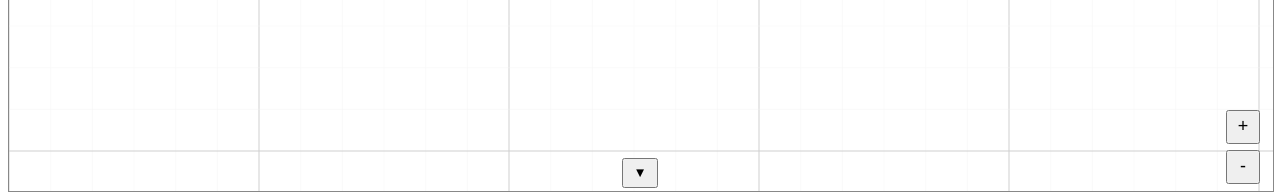
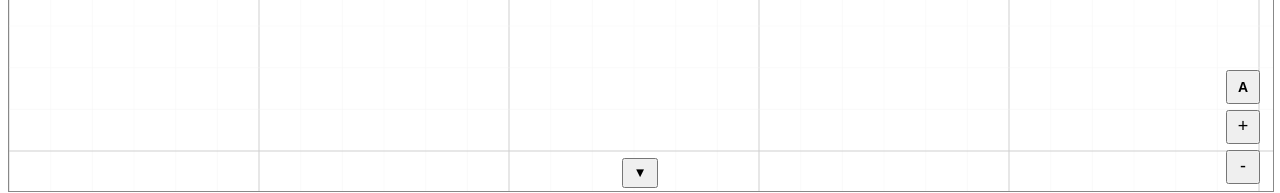
Before and after one commit to michaelfdickey/motorcycle_dynamics_v3, a React (Vite) app in the folder frontend/: page / in a window 1280 px wide. Shown: the part 877-1070 px from the top of the page. Built offline with nearby package versions, Linux system fonts and the light colour scheme.

Commit message:
working on grid and snapping

```diff
--- a/frontend/src/App.tsx
+++ b/frontend/src/App.tsx
@@ -142,6 +142,105 @@ export const App: React.FC = () => {
       const massStatus = unitSystem === 'IPS' ? `${newMass.value} lbm` : `${newMass.value} kg`;
       setStatus(`Mass ${massId} (${massStatus} ~10kg physical) attached to ${id}`);
     }
+  };
+
+  // Zoom at cursor maintaining world point and scale continuity across grid level changes
+  const zoomAtCursor = (factor: number, screenX: number, screenY: number) => {
+    const TARGET_MAJOR_PX = 250;
+    const oldMajor = unitSystem === 'IPS' ? gridSpacing : gridSpacing * 5;
+    const oldZoom = zoomScale;
+    const oldScale = oldMajor > 0 ? (TARGET_MAJOR_PX * oldZoom) / oldMajor : 1; // pixels per unit
+    const worldX = screenX / oldScale + panX;
+    const worldY = screenY / oldScale + panY;
+
+    let newGrid = gridSpacing;
+    let newZoom = oldZoom * factor;
+    if (unitSystem === 'IPS') {
+      const levels = gridOptionsIPS.map(o => o.value);
+      const idx = levels.indexOf(gridSpacing);
+      if (newZoom >= 2.0 && idx > 0) {
+        const finer = levels[idx - 1];
+        // maintain visual scale continuity
+        newZoom = newZoom * (finer / gridSpacing);
+        newGrid = finer;
+      } else if (newZoom <= 0.5 && idx < levels.length - 1) {
+        const coarser = levels[idx + 1];
+        newZoom = newZoom * (coarser / gridSpacing);
+        newGrid = coarser;
+      }
+    }
+    // Clamp zoom
+    newZoom = Math.min(20, Math.max(0.05, newZoom));
+
+    if (newGrid !== gridSpacing) setGridSpacing(newGrid);
+    setZoomScale(newZoom);
+
+    const newMajor = unitSystem === 'IPS' ? newGrid : newGrid * 5;
+    const newScale = newMajor > 0 ? (TARGET_MAJOR_PX * newZoom) / newMajor : oldScale;
+    // Adjust pan to keep world point under cursor fixed
+    const newPanX = worldX - screenX / newScale;
+    const newPanY = worldY - screenY / newScale;
+    setPanX(newPanX);
+    setPanY(newPanY);
+  };
+
+  // Autofit nodes into viewport with padding; adjust grid spacing (IPS) to keep zoomScale moderate
+  const autoFit = () => {
+    const CANVAS_W = 1600;
+    const CANVAS_H = 1000;
+    if (!nodes.length) {
+      // Reset view
+      setPanX(0); setPanY(0); setZoomScale(1); return;
+    }
+    let minX = Infinity, maxX = -Infinity, minY = Infinity, maxY = -Infinity;
+    nodes.forEach(n => { if (n.x < minX) minX = n.x; if (n.x > maxX) maxX = n.x; if (n.y < minY) minY = n.y; if (n.y > maxY) maxY = n.y; });
+    // Handle degenerate extents
+    if (!isFinite(minX) || !isFinite(minY)) return;
+    const spanX = Math.max( maxX - minX, 0.5 );
+    const spanY = Math.max( maxY - minY, 0.5 );
+    const paddingFactor = 0.15; // 15% padding around
+    const targetWidth = spanX * (1 + paddingFactor * 2);
+    const targetHeight = spanY * (1 + paddingFactor * 2);
+    const scaleForWidth = (0.95 * CANVAS_W) / targetWidth; // 95% of canvas
+    const scaleForHeight = (0.90 * CANVAS_H) / targetHeight; // 90% vertical
+    let desiredScale = Math.min(scaleForWidth, scaleForHeight);
+    // Map desiredScale to (zoomScale, gridSpacing). We'll try to pick a grid spacing so resulting zoomScale is between 0.6 and 1.6
+    const TARGET_MAJOR_PX = 250;
+    const chooseIPS = () => {
+      const levels = gridOptionsIPS.map(o=>o.value);
+      let best = {grid: gridSpacing, zoom: 1, diff: Infinity};
+      levels.forEach(g => {
+        const major = g; // IPS major = gridSpacing
+        const z = desiredScale * major / TARGET_MAJOR_PX;
+        if (z < 0.3 || z > 3.5) return; // discard extreme
+        const diff = Math.abs(z - 1);
+        if (diff < best.diff) best = {grid: g, zoom: z, diff};
+      });
+      return best;
+    };
+    let newGrid = gridSpacing;
+    let newZoom: number;
+    if (unitSystem === 'IPS') {
+      const pick = chooseIPS();
+      newGrid = pick.grid;
+      desiredScale = (TARGET_MAJOR_PX * pick.zoom) / newGrid; // adjust if grid changed
+      newZoom = pick.zoom;
+    } else {
+      const major = gridSpacing * 5; // KMS major definition
+      newZoom = desiredScale * major / TARGET_MAJOR_PX;
+    }
+    newZoom = Math.min(20, Math.max(0.05, newZoom));
+    if (unitSystem === 'IPS' && newGrid !== gridSpacing) setGridSpacing(newGrid);
+    setZoomScale(newZoom);
+    const majorFinal = unitSystem === 'IPS' ? newGrid : newGrid * 5;
+    const scaleFinal = (TARGET_MAJOR_PX * newZoom) / majorFinal;
+    // Center model
+    const centerX = (minX + maxX) / 2;
+    const centerY = (minY + maxY) / 2;
+    const newPanX = centerX - CANVAS_W / (2 * scaleFinal);
+    const newPanY = centerY - CANVAS_H / (2 * scaleFinal);
+    setPanX(newPanX);
+    setPanY(newPanY);
   };
 
   const runSimulation = async () => {
@@ -376,38 +475,15 @@ export const App: React.FC = () => {
             zoomScale={zoomScale}
             panX={panX}
             panY={panY}
+            onPanChange={(px,py) => { setPanX(px); setPanY(py); }}
+            onZoomAtCursor={(factor, sx, sy) => zoomAtCursor(factor, sx, sy)}
           />
           {/* Overlay controls (zoom + pan) */}
           <div style={{ pointerEvents:'none' }}>
             <div style={{ position:'absolute', bottom:12, right:12, display:'flex', flexDirection:'column', gap:6, pointerEvents:'auto' }}>
-              <button aria-label="Zoom In" style={{ width:34, height:34, fontSize:18 }} onClick={() => {
-                setZoomScale(z => {
-                  let nz = z * 1.2;
-                  if (unitSystem === 'IPS') {
-                    const levels = gridOptionsIPS.map(o=>o.value);
-                    const idx = levels.indexOf(gridSpacing);
-                    if (idx > 0) {
-                      const finer = levels[idx-1];
-                      if (nz >= 2.0) { setGridSpacing(finer); nz = 1; }
-                    }
-                  }
-                  return Math.min(nz, 20);
-                });
-              }}>+</button>
-              <button aria-label="Zoom Out" style={{ width:34, height:34, fontSize:18 }} onClick={() => {
-                setZoomScale(z => {
-                  let nz = z / 1.2;
-                  if (unitSystem === 'IPS') {
-                    const levels = gridOptionsIPS.map(o=>o.value);
-                    const idx = levels.indexOf(gridSpacing);
-                    if (idx < levels.length -1) {
-                      const coarser = levels[idx+1];
-                      if (nz <= 0.5) { setGridSpacing(coarser); nz = 1; }
-                    }
-                  }
-                  return Math.max(nz, 0.05);
-                });
-              }}>-</button>
+              <button aria-label="Autofit" title="Autofit (A)" style={{ width:34, height:34, fontSize:14, fontWeight:600 }} onClick={() => autoFit()}>A</button>
+              <button aria-label="Zoom In" style={{ width:34, height:34, fontSize:18 }} onClick={() => zoomAtCursor(1.2, 800, 500)}>+</button>
+              <button aria-label="Zoom Out" style={{ width:34, height:34, fontSize:18 }} onClick={() => zoomAtCursor(1/1.2, 800, 500)}>-</button>
             </div>
             {/* Pan buttons */}
             {(() => {
--- a/frontend/src/components/FrameCanvas.tsx
+++ b/frontend/src/components/FrameCanvas.tsx
@@ -21,13 +21,29 @@ interface Props {
   zoomScale?: number;
   panX?: number;
   panY?: number;
+  onPanChange?: (px: number, py: number) => void;
+  onZoomAtCursor?: (factor: number, screenX: number, screenY: number, rect: DOMRect, deltaY: number) => void;
 }
 
 const DISP_SCALE = 200; // exaggeration factor for displacement visualization
 
-export const FrameCanvas: React.FC<Props> = ({ nodes, beams, result, mode, pendingBeamStart, supports, masses, unitSystem = 'KMS', onAddNode, onNodeClick, onDeleteBeam, showGrid = false, gridSpacing = 50, snapMode = 'free', setStatus, zoomScale = 1, panX = 0, panY = 0 }) => {
+export const FrameCanvas: React.FC<Props> = ({ nodes, beams, result, mode, pendingBeamStart, supports, masses, unitSystem = 'KMS', onAddNode, onNodeClick, onDeleteBeam, showGrid = false, gridSpacing = 50, snapMode = 'free', setStatus, zoomScale = 1, panX = 0, panY = 0, onPanChange, onZoomAtCursor }) => {
   const svgRef = useRef<SVGSVGElement | null>(null);
   const [hoverPoint, setHoverPoint] = React.useState<{x:number,y:number}|null>(null);
+  const [panning, setPanning] = React.useState(false);
+  const panStartRef = React.useRef<{clientX:number; clientY:number; panX:number; panY:number} | null>(null);
+  const spaceDownRef = React.useRef(false);
+
+  // Track spacebar globally for space-drag panning
+  React.useEffect(() => {
+    const keyDown = (e: KeyboardEvent) => {
+      if (e.code === 'Space') { if (!spaceDownRef.current) { spaceDownRef.current = true; e.preventDefault(); } }
+    };
+    const keyUp = (e: KeyboardEvent) => { if (e.code === 'Space') { spaceDownRef.current = false; } };
+    window.addEventListener('keydown', keyDown, { passive: false });
+    window.addEventListener('keyup', keyUp);
+    return () => { window.removeEventListener('keydown', keyDown); window.removeEventListener('keyup', keyUp); };
+  }, []);
 
   // Dynamic scale so that one major grid spacing maps to a target pixel length.
   const TARGET_MAJOR_PX = 250; // desired pixel width of one major spacing (baseline)
@@ -73,7 +89,35 @@ export const FrameCanvas: React.FC<Props> = ({ nodes, beams, result, mode, pendi
     return {x,y, step};
   };
 
+  const beginPan = (e: React.MouseEvent) => {
+    if (!svgRef.current || !(e.button === 1 || (e.button === 0 && spaceDownRef.current))) return false;
+    e.preventDefault();
+    const rect = svgRef.current.getBoundingClientRect();
+    panStartRef.current = { clientX: e.clientX, clientY: e.clientY, panX, panY };
+    setPanning(true);
+    return true;
+  };
+
+  const handleMouseDown = (e: React.MouseEvent) => {
+    if (beginPan(e)) return; // don't start node add
+    // Otherwise proceed normally (e.g., node add handled by click)
+  };
+
+  const handleMouseMovePan = (e: React.MouseEvent) => {
+    if (!panning || !panStartRef.current || !onPanChange) return;
+    const { clientX, clientY, panX: startX, panY: startY } = panStartRef.current;
+    const dxScreen = e.clientX - clientX;
+    const dyScreen = e.clientY - clientY;
+    const dxModel = dxScreen / SCALE;
+    const dyModel = dyScreen / SCALE;
+    // Drag direction: moving mouse right should move content with cursor (paper grab)
+    onPanChange(startX - dxModel, startY - dyModel);
+  };
+
+  const endPan = () => { setPanning(false); panStartRef.current = null; };
+
   const handleClick = (e: React.MouseEvent) => {
+    if (panning) return; // suppress click action after pan
     if (mode !== 'node') return; // only add nodes in node mode
     if (!svgRef.current) return;
     const {x,y,step} = snapCoords(e.clientX, e.clientY, e.altKey);
@@ -101,60 +145,70 @@ export const FrameCanvas: React.FC<Props> = ({ nodes, beams, result, mode, pendi
       ref={svgRef}
   width={1600}
   height={1000}
-      style={{ border: '1px solid #888', background: '#fff', maxWidth: '100%', height: 'auto' }}
+      style={{ border: '1px solid #888', background: '#fff', maxWidth: '100%', height: 'auto', cursor: panning ? 'grabbing' : (spaceDownRef.current ? 'grab' : 'default') }}
       onClick={handleClick}
-      onMouseMove={handleMouseMove}
-      onMouseLeave={handleMouseLeave}
+      onMouseDown={handleMouseDown}
+      onMouseMove={(e) => { handleMouseMove(e); handleMouseMovePan(e); }}
+      onMouseUp={endPan}
+      onMouseLeave={() => { handleMouseLeave(); endPan(); }}
+      onWheel={(e) => {
+        if (!svgRef.current || !onZoomAtCursor) return;
+        // Prevent page scroll when zooming canvas
+        e.preventDefault();
+        const rect = svgRef.current.getBoundingClientRect();
+        const factor = e.deltaY < 0 ? 1.15 : 1/1.15;
+        onZoomAtCursor(factor, e.clientX - rect.left, e.clientY - rect.top, rect, e.deltaY);
+      }}
     >
-      <g transform={`translate(${-panX * SCALE}, ${-panY * SCALE})`}>
       {showGrid && gridSpacing > 0 && (
         <g pointerEvents="none">
           {(() => {
             const lines: JSX.Element[] = [];
-            const width = 1600; // pixel canvas width
-            const height = 1000; // pixel canvas height
+            const width = 1600; // viewport px width
+            const height = 1000; // viewport px height
             const eps = 1e-6;
-            let minor: number;
-            let major: number;
+            let minor: number; let major: number;
             if (unitSystem === 'IPS') {
-              // Selected gridSpacing is the major spacing in inches; derive minor per spec
               major = gridSpacing;
-              if (Math.abs(gridSpacing - 1) < eps) minor = 0.125;           // 1/8" subdivisions
-              else if (Math.abs(gridSpacing - 12) < eps) minor = 1;         // 1" subdivisions
-              else if (Math.abs(gridSpacing - 36) < eps) minor = 6;         // 6" subdivisions
-              else if (Math.abs(gridSpacing - 120) < eps) minor = 12;       // 1' (12")
-              else if (Math.abs(gridSpacing - 600) < eps) minor = 60;       // 5'
-              else { minor = gridSpacing / 5; }
+              if (Math.abs(gridSpacing - 1) < eps) minor = 0.125;
+              else if (Math.abs(gridSpacing - 12) < eps) minor = 1;
+              else if (Math.abs(gridSpacing - 36) < eps) minor = 6;
+              else if (Math.abs(gridSpacing - 120) < eps) minor = 12;
+              else if (Math.abs(gridSpacing - 600) < eps) minor = 60;
+              else minor = gridSpacing / 5;
             } else {
-              // KMS: keep previous behavior (minor=spacing, major=5x)
               minor = gridSpacing;
               major = gridSpacing * 5;
             }
-            const modelWidth = width / SCALE;
-            const modelHeight = height / SCALE;
-            // Performance safeguard: if extremely fine (e.g. 1/8"), cap lines drawn
-            const estLines = (modelWidth / minor) + (modelHeight / minor);
-            const MAX_LINES = 20000; // soft cap
+            const startX = panX;
+            const endX = panX + width / SCALE;
+            const startY = panY;
+            const endY = panY + height / SCALE;
+            const estLines = ((endX - startX) / minor) + ((endY - startY) / minor);
+            const MAX_LINES = 20000;
             let stride = 1;
-            if (estLines > MAX_LINES) {
-              stride = Math.ceil(estLines / MAX_LINES);
+            if (estLines > MAX_LINES) stride = Math.ceil(estLines / MAX_LINES);
+            const firstX = Math.floor(startX / minor) * minor;
+            const firstY = Math.floor(startY / minor) * minor;
+            let idx = 0;
+            for (let x = firstX; x <= endX + eps; x += minor) {
+              if ((idx++ % stride) !== 0) continue;
+              const isMajor = Math.abs((x / major) - Math.round(x / major)) < 1e-6;
+              const xs = (x - panX) * SCALE;
+              lines.push(<line key={'gx'+x.toFixed(5)} x1={xs} y1={0} x2={xs} y2={height} stroke={isMajor ? '#cfcfcf' : '#f3f3f3'} strokeWidth={isMajor ? 1 : 0.4} />);
             }
-            for (let xModel = 0, idx = 0; xModel <= modelWidth + eps; xModel += minor, idx++) {
-              if (idx % stride !== 0) continue;
-              const isMajor = Math.abs(xModel % major) < eps;
-              const xp = xModel * SCALE;
-              lines.push(<line key={'gx'+xModel} x1={xp} y1={0} x2={xp} y2={height} stroke={isMajor ? '#cfcfcf' : '#f3f3f3'} strokeWidth={isMajor ? 1 : 0.4} />);
-            }
-            for (let yModel = 0, idx = 0; yModel <= modelHeight + eps; yModel += minor, idx++) {
-              if (idx % stride !== 0) continue;
-              const isMajor = Math.abs(yModel % major) < eps;
-              const yp = yModel * SCALE;
-              lines.push(<line key={'gy'+yModel} x1={0} y1={yp} x2={width} y2={yp} stroke={isMajor ? '#cfcfcf' : '#f3f3f3'} strokeWidth={isMajor ? 1 : 0.4} />);
+            idx = 0;
+            for (let y = firstY; y <= endY + eps; y += minor) {
+              if ((idx++ % stride) !== 0) continue;
+              const isMajor = Math.abs((y / major) - Math.round(y / major)) < 1e-6;
+              const ys = (y - panY) * SCALE;
+              lines.push(<line key={'gy'+y.toFixed(5)} x1={0} y1={ys} x2={width} y2={ys} stroke={isMajor ? '#cfcfcf' : '#f3f3f3'} strokeWidth={isMajor ? 1 : 0.4} />);
             }
             return lines;
           })()}
         </g>
       )}
+      <g transform={`translate(${-panX * SCALE}, ${-panY * SCALE})`}>
       {/* Undeformed beams */}
   {beams.map(b => {
         const n1 = nodes.find(n => n.id === b.node_start);
@@ -264,49 +318,54 @@ export const FrameCanvas: React.FC<Props> = ({ nodes, beams, result, mode, pendi
           <text x={hoverPoint.x * SCALE + 10} y={hoverPoint.y * SCALE - 10} fontSize={10} fill="#225" stroke="#fff" strokeWidth={0.8} paintOrder="stroke">{hoverPoint.x.toFixed(2)}, {hoverPoint.y.toFixed(2)}</text>
         </g>
       )}
-      {/* Scale Indicator */}
-      {showGrid && (
-        <g transform={`translate(${(unitSystem === 'IPS' ? gridSpacing : gridSpacing * 5) * SCALE},${1000 - 40})`}>
-          {(() => {
-            // Force display length to exactly one major grid spacing so ends align with major vertical lines.
-            // IPS: major = selected gridSpacing; KMS: major = 5 * gridSpacing (our major definition in grid renderer)
+      {/* Screen-anchored scale bar aligned to major grid lines */}
+      {showGrid && (() => {
+        const width = 1600; const height = 1000; const desiredLeft = 12; const bottomOffset = 40;
         const major = unitSystem === 'IPS' ? gridSpacing : gridSpacing * 5;
-            const display = major;
-            const barPx = display * SCALE; // SCALE currently 1
-            // Build subdivisions
+        const majorPx = major * SCALE;
+        // Visible world window
+        const worldLeft = panX;
+        const worldRight = panX + width / SCALE;
+        // Find first major line >= worldLeft
+        const firstIdx = Math.ceil(worldLeft / major);
+        const lastIdx = Math.floor((worldRight - major) / major);
+        let startIdx: number | null = null;
+        if (lastIdx >= firstIdx) startIdx = firstIdx; // we have at least one full segment
+        // Fallback: if no full segment fits (very zoomed in), allow partial starting at firstIdx
+        if (startIdx === null) startIdx = Math.ceil(worldLeft / major);
+        const startWorldX = startIdx * major;
+        const startScreenX = (startWorldX - panX) * SCALE;
+        const barPx = majorPx; // one major spacing length
+        // If startScreenX is far from desiredLeft (gap larger than half a major), consider shifting one segment back if it would still be mostly visible
+        if (startScreenX - desiredLeft > majorPx * 0.5) {
+          const prevStartWorldX = (startIdx - 1) * major;
+          const prevScreenX = (prevStartWorldX - panX) * SCALE;
+          if (prevScreenX >= -majorPx * 0.25) {
+            // Accept previous segment to reduce gap
+            startIdx = startIdx - 1;
+          }
+        }
+        const finalStartWorldX = startIdx * major;
+        const finalStartScreenX = (finalStartWorldX - panX) * SCALE;
+        // Build subdivisions for label ticks (same logic as before)
         let sub: number[] = [];
         if (unitSystem === 'IPS') {
-              // Choose subdivision based on canonical fractions
-              if (display <= 1) {
-                const step = 0.125; // eighth inch
-                for (let v = 0; v <= display + 1e-9; v += step) sub.push(v);
-              } else if (display <= 12) {
-                const step = 1; // 1"
-                for (let v = 0; v <= display + 1e-9; v += step) sub.push(v);
-              } else if (display <= 36) {
-                const step = 6; // 6"
-                for (let v = 0; v <= display + 1e-9; v += step) sub.push(v);
-              } else if (display <= 120) {
-                const step = 12; // 1'
-                for (let v = 0; v <= display + 1e-9; v += step) sub.push(v);
+          if (major <= 1) { for (let v=0; v<= major + 1e-9; v += 0.125) sub.push(v); }
+          else if (major <= 12) { for (let v=0; v<= major + 1e-9; v += 1) sub.push(v); }
+          else if (major <= 36) { for (let v=0; v<= major + 1e-9; v += 6) sub.push(v); }
+          else if (major <= 120) { for (let v=0; v<= major + 1e-9; v += 12) sub.push(v); }
+          else { for (let v=0; v<= major + 1e-9; v += 60) sub.push(v); }
         } else {
-                const step = 60; // 5'
-                for (let v = 0; v <= display + 1e-9; v += step) sub.push(v);
-              }
-            } else {
-              // KMS: subdivide into 5 parts
-              const parts = 5;
-              for (let i = 0; i <= parts; i++) sub.push(display * i / parts);
+          for (let i=0;i<=5;i++) sub.push(major * i / 5);
         }
         const formatIPS = (val: number) => {
           if (val >= 12) {
             const feet = Math.floor(val / 12);
             const inches = val - feet * 12;
-                if (inches < 1e-6) return `${feet}\u2032`; // feet only
+            if (inches < 1e-6) return `${feet}\u2032`;
             return `${feet}\u2032 ${inches}\u2033`;
           }
           if (val >= 1) return `${val}\u2033`;
-              // fractional inches to nearest 1/8
           const eighths = Math.round(val / 0.125);
           if (eighths === 0) return '0"';
           const whole = Math.floor(eighths / 8);
@@ -319,29 +378,23 @@ export const FrameCanvas: React.FC<Props> = ({ nodes, beams, result, mode, pendi
           if (val >= 0.01) return `${(val*100).toFixed(0)} cm`;
           return `${(val*1000).toFixed(0)} mm`;
         };
-            const label = unitSystem === 'IPS' ? formatIPS(display) : formatKMS(display);
-            // Shift label if it would overflow right edge (keep simple; canvas width fixed)
+        const label = unitSystem === 'IPS' ? formatIPS(major) : formatKMS(major);
         const labelWidth = Math.max(34, label.length * 8);
-            const labelX = 4;
+        const labelX = finalStartScreenX + 4;
         return (
-              <g>
-                {/* Bar baseline */}
-                <line x1={0} y1={20} x2={barPx} y2={20} stroke="#111" strokeWidth={2} />
-                {/* Subdivision ticks */}
+          <g pointerEvents="none">
+            <line x1={finalStartScreenX} y1={height - bottomOffset} x2={finalStartScreenX + barPx} y2={height - bottomOffset} stroke="#111" strokeWidth={2} />
             {sub.map(v => {
-                  const x = v * SCALE;
-                  const majorTick = Math.abs(v) < 1e-6 || Math.abs(v - display) < 1e-6;
-                  return <line key={v} x1={x} y1={majorTick ? 8 : 12} x2={x} y2={20} stroke="#111" strokeWidth={majorTick ? 2 : 1} />;
+              const x = finalStartScreenX + v * SCALE;
+              const majorTick = Math.abs(v) < 1e-6 || Math.abs(v - major) < 1e-6;
+              return <line key={v} x1={x} y1={height - bottomOffset - (majorTick ? 12 : 8)} x2={x} y2={height - bottomOffset} stroke="#111" strokeWidth={majorTick ? 2 : 1} />;
             })}
-                {/* Label background */}
-                <rect x={labelX} y={0} rx={3} ry={3} height={16} width={labelWidth} fill="#111" />
-                <text x={labelX + 4} y={12} fontSize={12} fill="#fff" fontFamily="monospace">{label}</text>
+            <rect x={labelX} y={height - bottomOffset + 4} rx={3} ry={3} height={16} width={labelWidth} fill="#111" />
+            <text x={labelX + 4} y={height - bottomOffset + 16} fontSize={12} fill="#fff" fontFamily="monospace">{label}</text>
           </g>
         );
       })()}
       </g>
-      )}
-      </g>
     </svg>
   );
 };
```
Also changed, not shown: 1 other file (tests, documents, lock files or other folders). Lines whose indentation alone changed are shown as unchanged.
